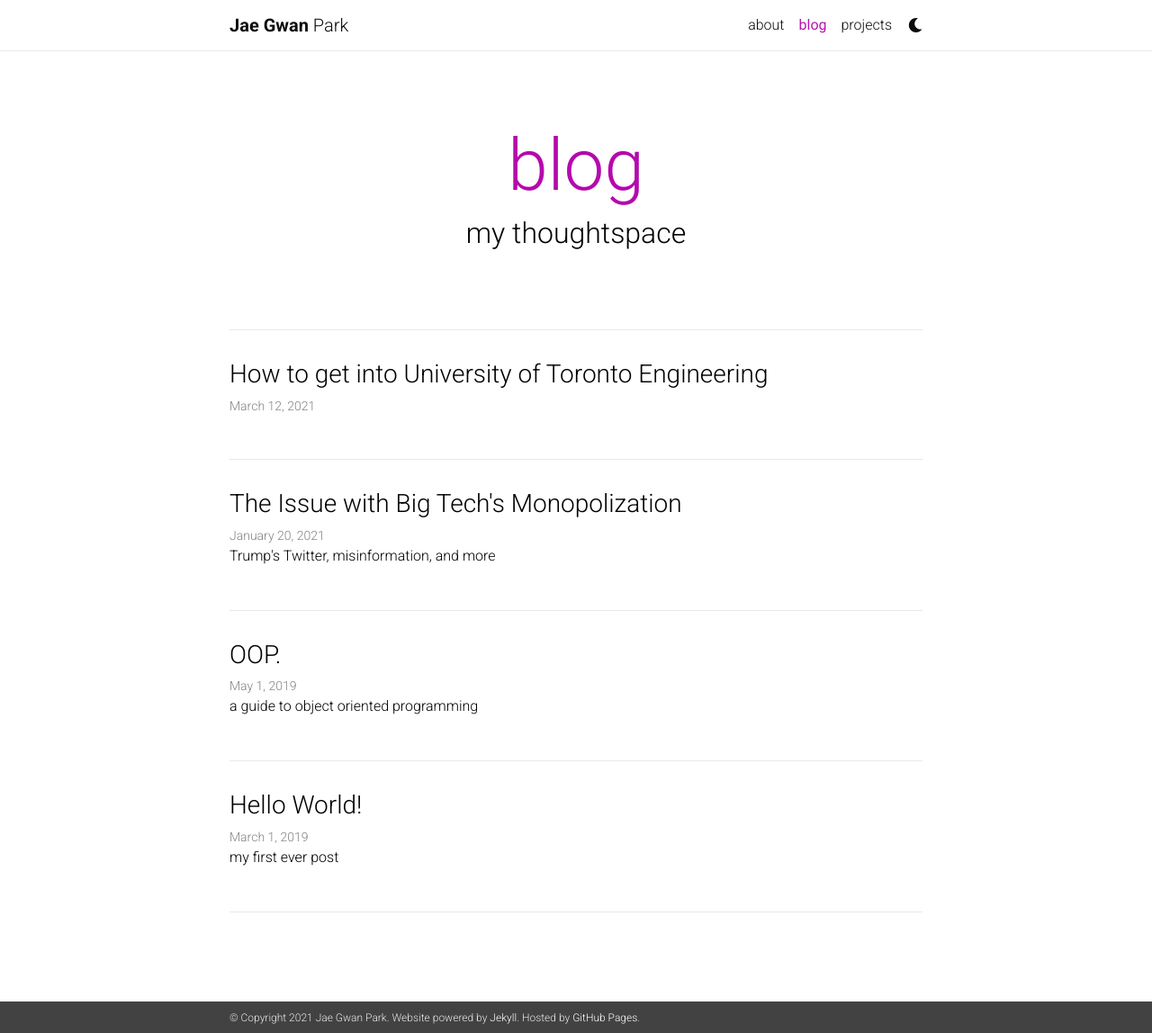
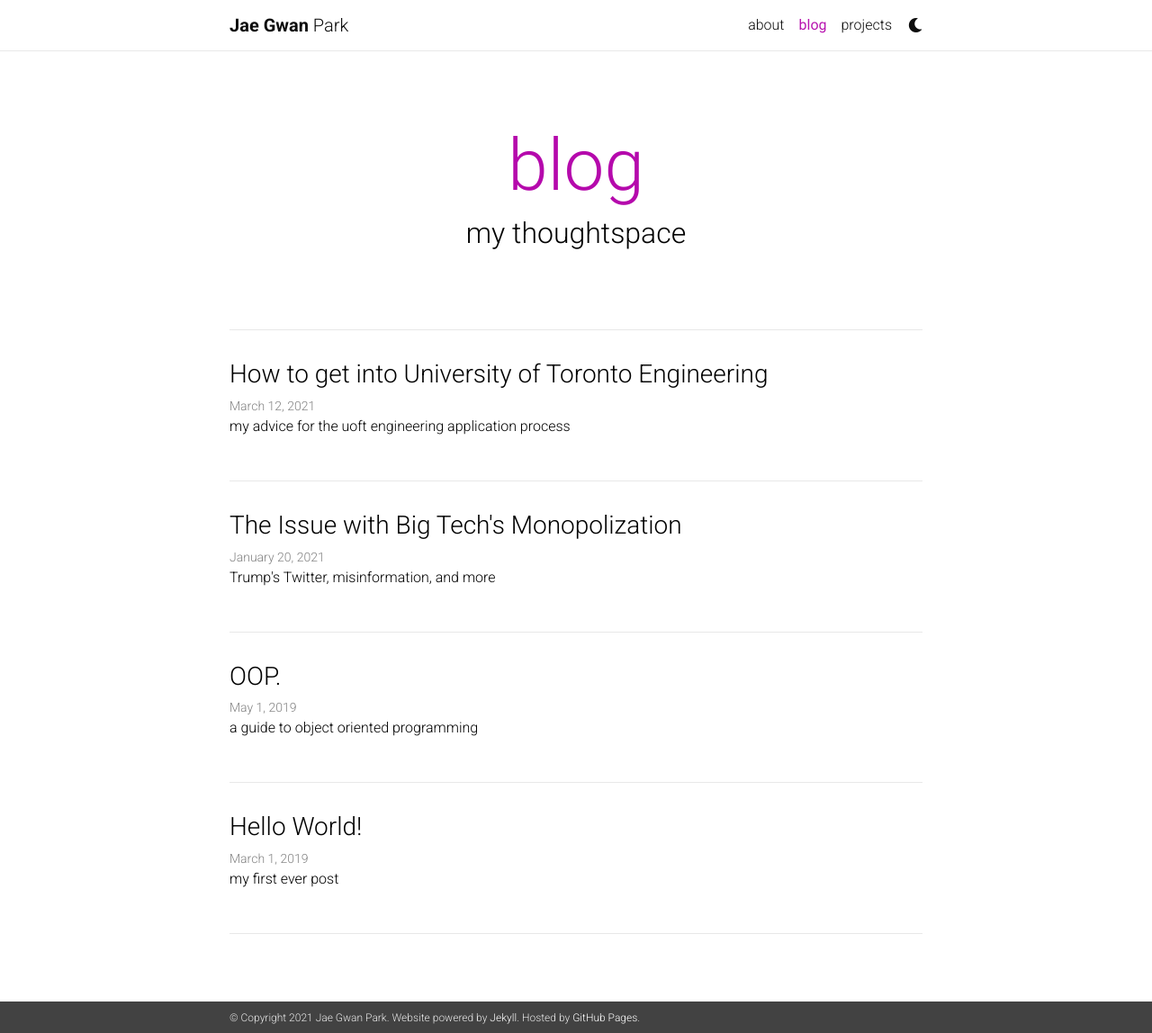
Before and after one commit to jaegpark/profile, a Jekyll site: the page built from blog/index.html, in a window 1280 px wide and 1148 px high. Shown: the whole window at 90% size. Built offline with Jekyll 4.4.1, drawn with Linux system fonts in a browser that asks for light colours; nearby versions of some CDN libraries; the list of posts is cut into pages by our own code; a style sheet for code colours, icons or effects is not loaded.

Commit message:
add description

```diff
--- a/_posts/2021-03-12-how-to-get-into-uoft-eng.md
+++ b/_posts/2021-03-12-how-to-get-into-uoft-eng.md
@@ -1,7 +1,7 @@
 ---
 layout: post
 title: How to get into University of Toronto Engineering
-description:
+description: my advice for the uoft engineering application process
 date: 2021-03-12 11:12:00-0400
 comments: true
 ---
```
